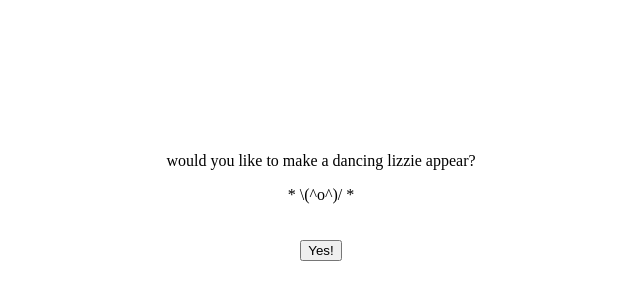
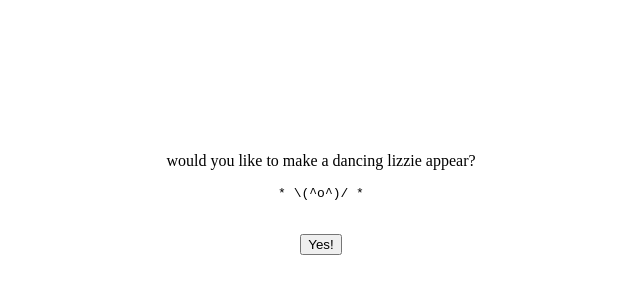
Before and after one commit to Pepperhfj/lizzie-manifest, a plain HTML site: page index.html in a window 1280 px wide. Shown: the part 28-328 px from the top of the page, without its empty margins (319-959 px from the left). Drawn offline with Linux system fonts and the light colour scheme.

Commit message:
Update index.html

```diff
--- a/index.html
+++ b/index.html
@@ -10,7 +10,7 @@
 <center>
 
 <p>would you like to make a dancing lizzie appear?</p>
-    <p>* \(^o^)/ *</p>
+    <p style="font-family: monospace;">* \(^o^)/ *</p>
 <div id="page1" style="display:none;">
 <div class="lizzie">
     <img id="lizzie" src="https://mc-heads.net/body
```
